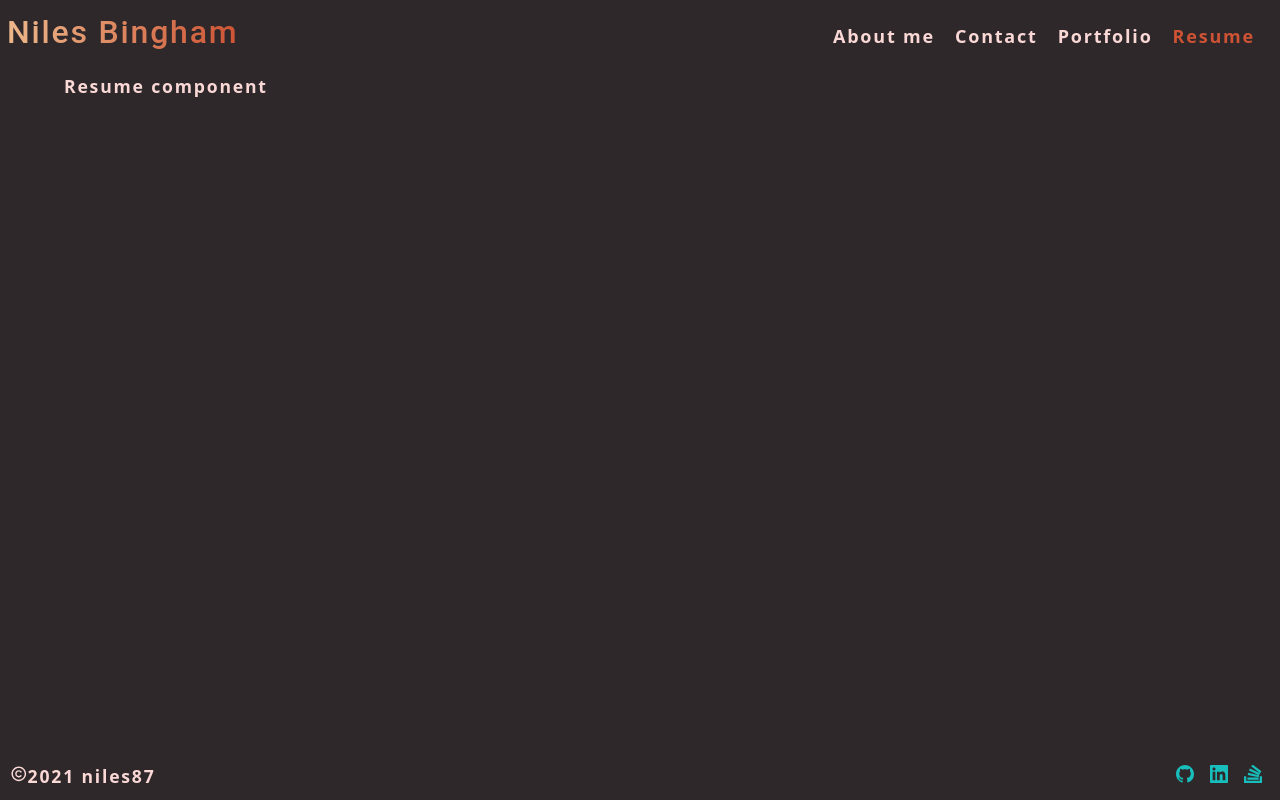
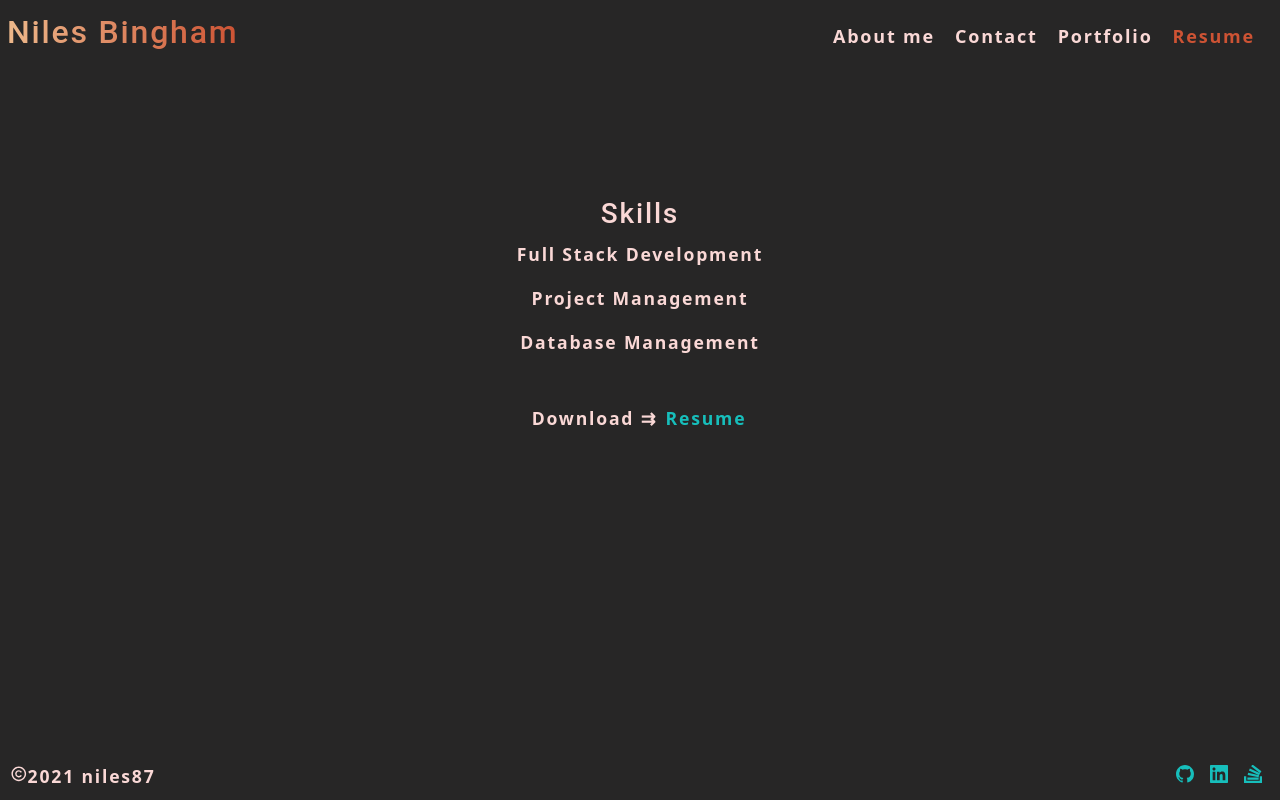
Before and after one commit to niles87/psychic-octo-port, a React (Create React App) app: page / in a window 1280 px wide. Both pictures are taken after a click on the item "Resume". Built offline with nearby package versions, Linux system fonts and the light colour scheme.

Commit message:
basic layout for Resume component

```diff
--- a/src/components/Resume/index.js
+++ b/src/components/Resume/index.js
@@ -2,8 +2,19 @@ import React from 'react';
 
 const Resume = () => {
   return (
-    <section>
-      <p>Resume component</p>
+    <section className='resume'>
+      <div>
+        <h3>Skills</h3>
+        <p>Full Stack Development</p>
+        <p>Project Management</p>
+        <p>Database Management</p>
+      </div>
+      <p>
+        Download <b>&#8649;</b>{' '}
+        <a href={process.env.PUBLIC_URL + '/resume_.pdf'} download>
+          Resume
+        </a>
+      </p>
     </section>
   );
 };
--- a/src/index.css
+++ b/src/index.css
@@ -8,7 +8,7 @@ main {
   --secondary: #cd5334;
   --tertiary: #edb88b;
   --light: #fad8d6;
-  --dark: #2e282a;
+  --dark: #272626;
   --darker: #111111;
   --gradient: linear-gradient(to right, #edb88b, #cd5334);
   --error: rgb(228, 46, 1);
@@ -272,3 +272,15 @@ a {
   display: flex;
   justify-content: space-evenly;
 }
+
+.resume {
+  position: absolute;
+  top: 40%;
+  left: 50%;
+  transform: translate(-50%, -50%);
+  text-align: center;
+}
+
+.resume div {
+  margin-bottom: 50px;
+}
```
Also changed, not shown: 1 other file (tests, documents, lock files or other folders).
